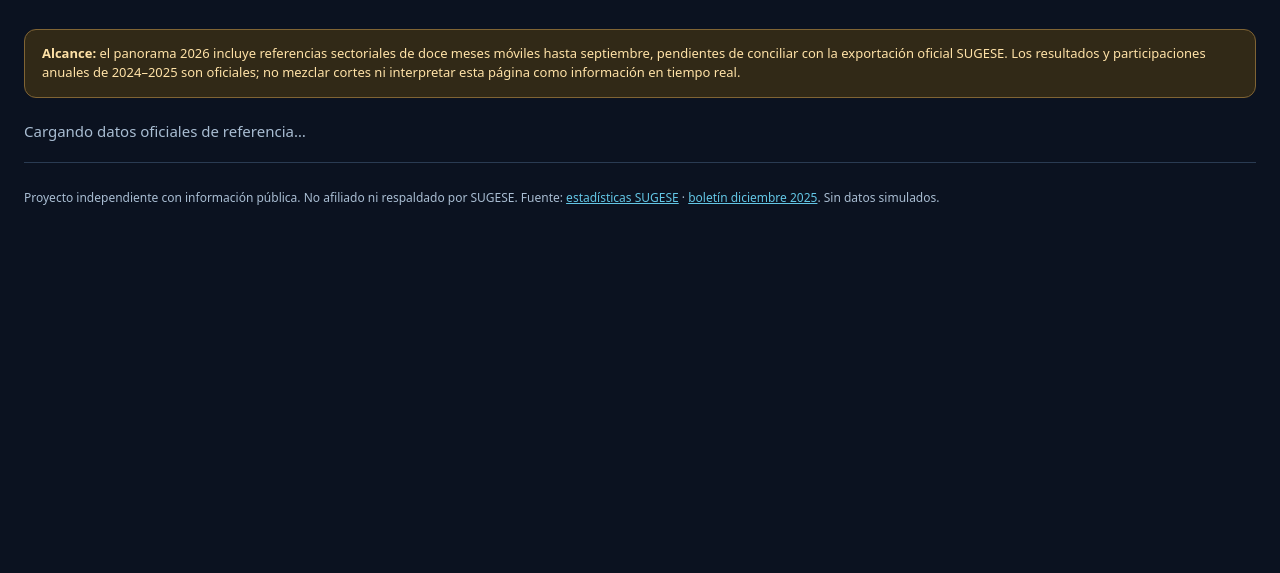
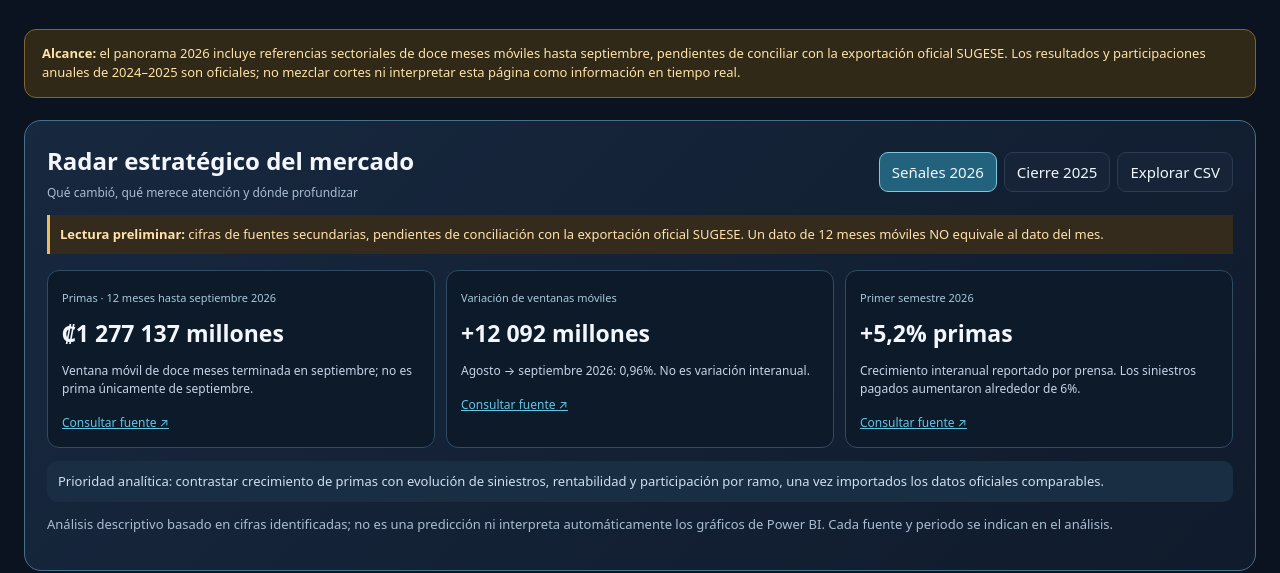
Before and after one commit to 0parra/observatorio-SEG-CR, a plain HTML site: page index.html in a window 1280 px wide. Shown: the part 237-810 px from the top of the page. Drawn offline with Linux system fonts and the light colour scheme.

Commit message:
Corrige error de sintaxis JS que bloqueaba dashboard al cargar

```diff
--- a/index.html
+++ b/index.html
@@ -56,7 +56,7 @@ if(is2026){
   $("cards").innerHTML=[
     card("Primas · 12 meses a sep 2026","₡"+fmt(sept.valor/1000)+" mil millones","Fuente secundaria · cifra móvil; no es prima de septiembre"),
     card("Variación ventana móvil","+"+fmt(delta/1000)+" mil millones","Agosto → septiembre 2026 · +"+fmt(growth,2)+"% entre ventanas"),
-    card("Primas · primer semestre","+fmt(sem.primas_crecimiento_interanual_pct,1)+"%","Interanual a junio 2026 · referencia periodística"),
+    card("Primas · primer semestre","+"+fmt(sem.primas_crecimiento_interanual_pct,1)+"%","Interanual a junio 2026 · referencia periodística"),
     card("Siniestros · primer semestre","≈+"+fmt(sem.siniestros_pagados_crecimiento_interanual_aprox_pct,1)+"%","Interanual a junio 2026 · referencia periodística")
   ].join("");
   $("share").innerHTML='<div class="notice">Participación 2026 por aseguradora: no disponible en un conjunto oficial estructurado y validado. <a href="https://www.sugese.fi.cr/cr/es/estadisticas.html" target="_blank" rel="noopener noreferrer">Consultar el reporte de SUGESE</a>. No mostramos participaciones de 2025 como si fueran de 2026.</div>';
```
